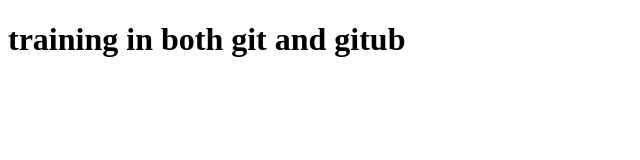
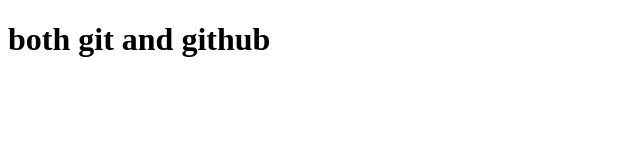
Before and after one commit to KibruMichael/kibrumichael.github.io, a plain HTML site: page index.html in a window 1280 px wide. Shown: the whole page, without its empty margins (0-640 px from the left). Drawn offline with Linux system fonts and the light colour scheme.

Commit message:
Update index.html

```diff
--- a/index.html
+++ b/index.html
@@ -3,9 +3,9 @@
   <head>
     <meta charset="UTF-8" />
     <meta name="viewport" content="width=device-width, initial-scale=1.0" />
-    <title>tarining on git</title>
+    <title>git</title>
   </head>
   <body>
-    <h1>training in both git and gitub </h1>
+    <h1>both git and github </h1>
   </body>
 </html>
```
